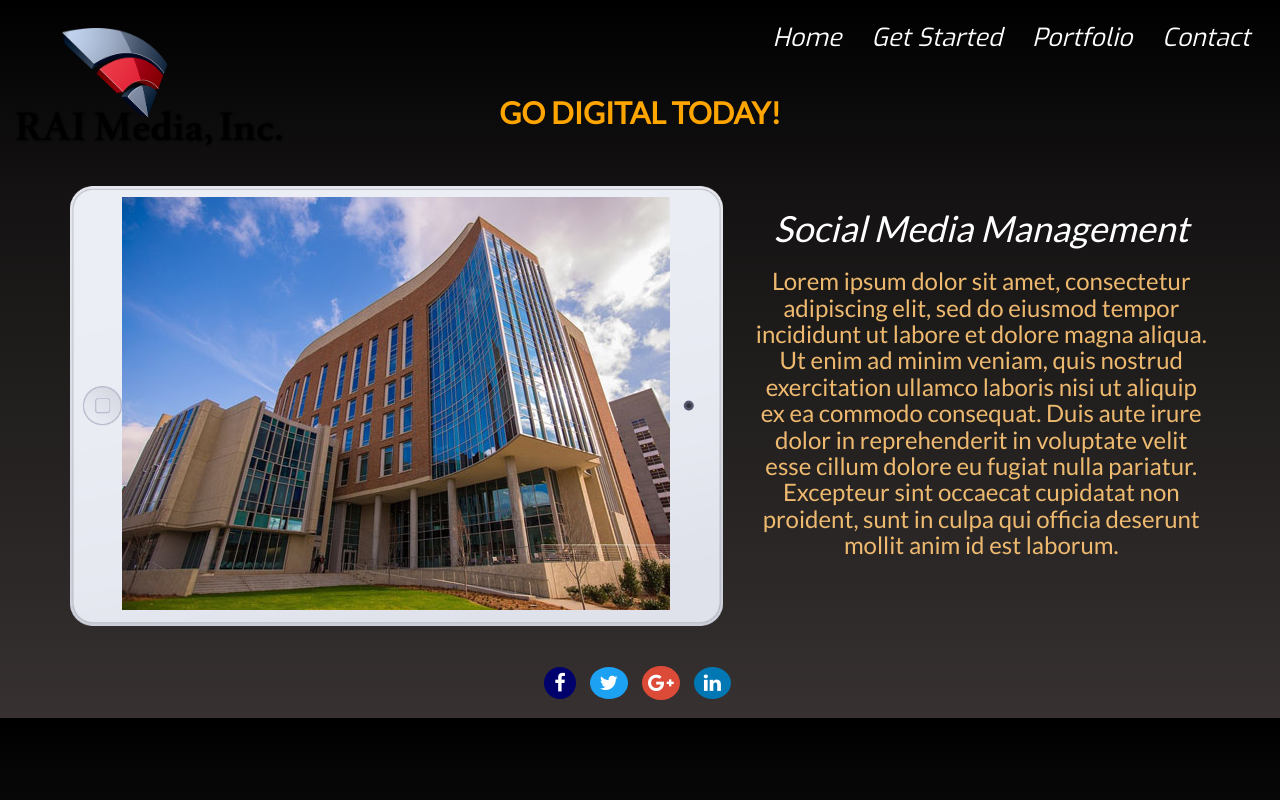
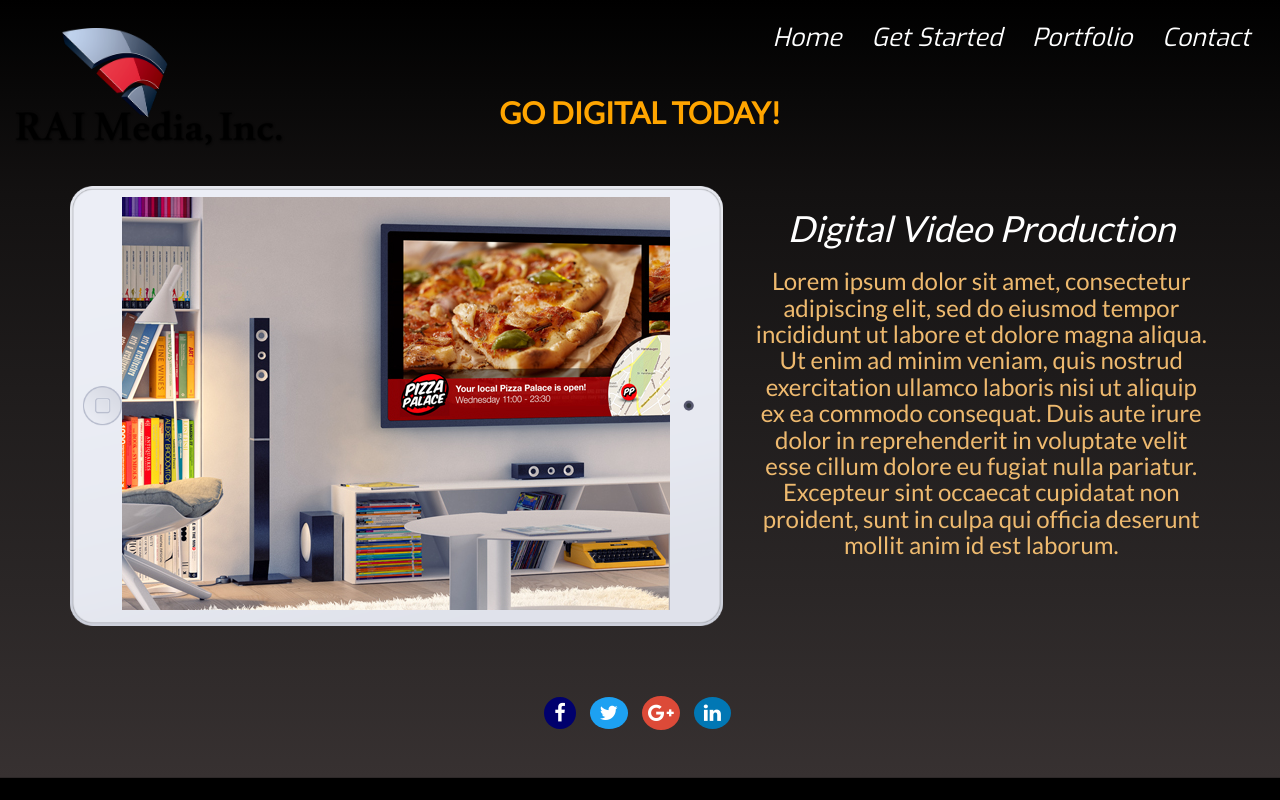
Before and after one commit to Superunknown1103/RAI-Media, a website: page public/index.html in a window 1280 px wide. Drawn offline with nearby package versions, Linux system fonts and the light colour scheme.

Commit message:
rough draft, done for 2/10/2018

```diff
--- a/public/css/styles.css
+++ b/public/css/styles.css
@@ -1,6 +1,12 @@
 body {
   background: #000000;  /* fallback for old browsers */
   background-image: linear-gradient(to bottom, #000000, #131111, #1f1c1c, #2a2626, #373131);
+  height: 100%;
+
+  /* Center and scale the image nicely */
+  background-position: center;
+  background-repeat: no-repeat;
+  background-size: cover;
 }
 
 .navbar {
@@ -12,6 +18,16 @@ body {
     font-size: 1.2em;
     border: 0;
   }
+
+  iframe {
+    position: absolute;
+    top: 0;
+    bottom: 0;
+    left: 0;
+    right: 0;
+    height: 100%;
+    width: 100%;
+}
 
 .title {
     font-family: 'Fredericka the Great', cursive;
@@ -167,7 +183,6 @@ border-radius: 15px !important; */
 }
 
 .list-inline {
-  margin-bottom: 20px;
-  margin-top: -30px;
+  margin-bottom: 50px;
 }
 /* End Icons */
--- a/public/index.html
+++ b/public/index.html
@@ -46,7 +46,7 @@
       <div class="col-sm-7 col-md-7 col-lg-7 content">
         <div>
           <div class="videoHolder">
-              <iframe class="iframe" scrolling="no" width="560" height="315" src="img/test.jpg" frameborder="0" allowfullscreen></iframe>
+              <iframe class="iframe" scrolling="no" width="560" height="315" src="" frameborder="0" allowfullscreen></iframe>
           </div>
        </div>
       </div>
--- a/public/javascript/main.js
+++ b/public/javascript/main.js
@@ -2,13 +2,25 @@ $(document).ready(function(){
 $('.subTitle').hide().fadeIn(3000);
 $('.subContent').hide().fadeIn(6000);
 
+var texts = ["Digital Video Production", "Search Engine Optimization", "Social Media Management"];
+count = 0;
+timer = setInterval(function() {
+        $(".subTitle").text(texts[count]);
+        count++;
+        if(count === texts.length) {
+            count=0;
+        }
+    }, 3000);
+imageChanger = setInterval(function() {
+     if ($('.subTitle').text() == "Social Media Management"){
+        $('.iframe').attr("src", "img/socialmedia.png");
+    }
+    else if ($('.subTitle').text() == "Search Engine Optimization"){
+       $('.iframe').attr("src", "img/optimization.png");
+    }
+    else if ($('.subTitle').text() == "Digital Video Production"){
+        $('.iframe').attr("src", "img/tvAd.jpg");
+    }
+}, 3000);
+
 });
-var texts = ["test", "test2"];
-var count = 0;
-function changeText() {
-    count < 2 ? count++ : count = 0;
-    $(".subTitle").text(texts[count]);
-}
-
-
-setInterval(changeText(), 500);
```
Also changed, not shown: public/img/facebook.webp (added), public/img/kroger.png (added), public/img/optimization.PNG (added), public/img/socialmedia.PNG (added), public/img/tvAd.jpg (added).
